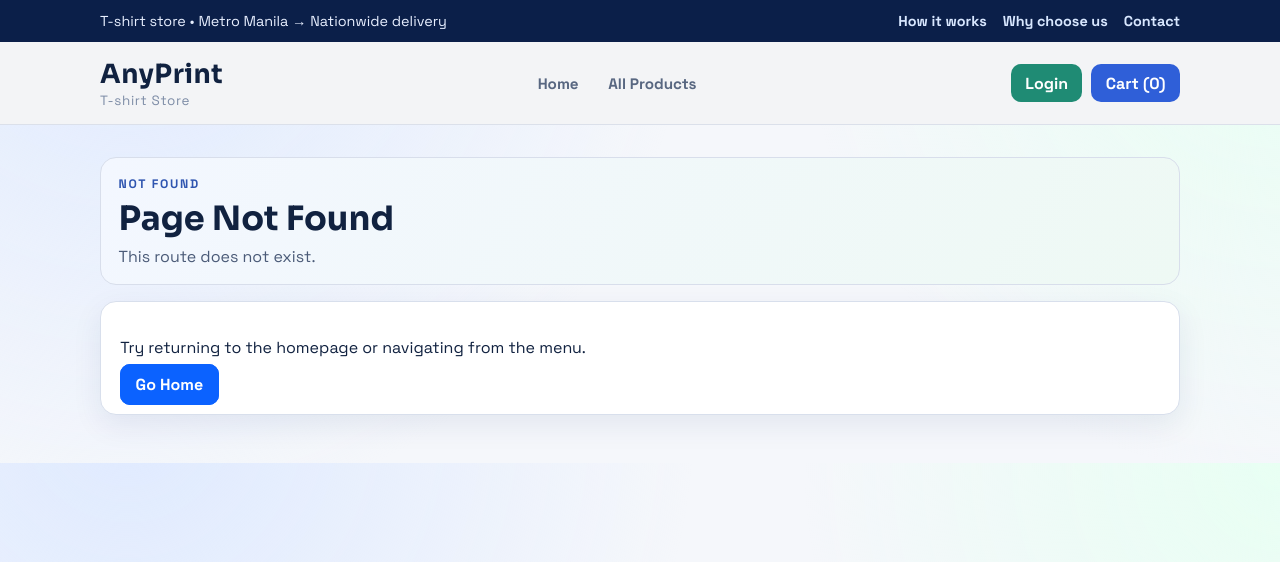
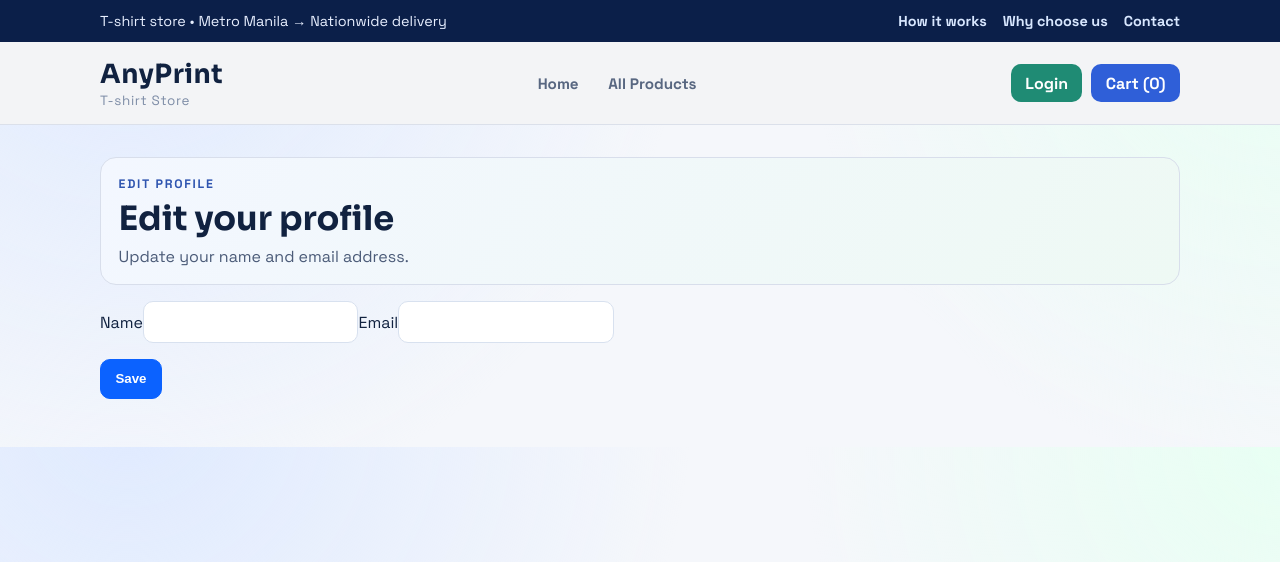
Before and after one commit to Saiganity1/AnyPrint_Prototype, a React (Vite) app in the folder react-vite/: page /account/edit in a window 1280 px wide. Shown: the top 562 px of the page. Built offline with nearby package versions, Linux system fonts and the light colour scheme; no server answers.

Commit message:
Account: add Edit Profile page and route; tweak colors/spacing to match theme

```diff
--- a/react-vite/src/App.jsx
+++ b/react-vite/src/App.jsx
@@ -4,6 +4,7 @@ import RequireManager from "./components/RequireManager";
 import AnalyticsPage from "./pages/AnalyticsPage";
 import AdminPage from "./pages/AdminPage";
 import AccountPage from "./pages/AccountPage";
+import EditProfilePage from "./pages/EditProfilePage";
 import OwnerDashboardPage from "./pages/OwnerDashboardPage";
 import RegisterPage from "./pages/RegisterPage";
 import HomePage from "./pages/HomePage";
@@ -23,6 +24,7 @@ function App() {
         <Route path="/login" element={<LoginPage />} />
         <Route path="/register" element={<RegisterPage />} />
         <Route path="/account" element={<AccountPage />} />
+        <Route path="/account/edit" element={<EditProfilePage />} />
         <Route path="/admin" element={<AdminPage />} />
         <Route path="/owner" element={<OwnerDashboardPage />} />
         <Route path="/checkout" element={<CheckoutPage />} />
--- a/react-vite/src/pages/AccountPage.jsx
+++ b/react-vite/src/pages/AccountPage.jsx
@@ -68,7 +68,7 @@ export default function AccountPage() {
       <div style={{ display: 'grid', gridTemplateColumns: '320px 1fr', gap: '1.5rem', alignItems: 'start' }}>
         <aside className="panel" style={{ borderRadius: 12, padding: '1.25rem' }}>
           <div style={{ display: 'flex', alignItems: 'center', gap: '0.9rem' }}>
-            <div style={{ width: 56, height: 56, borderRadius: 28, background: '#eef2ff', display: 'flex', alignItems: 'center', justifyContent: 'center', fontWeight: 700 }}>{(user.name||'U')[0].toUpperCase()}</div>
+            <div style={{ width: 56, height: 56, borderRadius: 28, background: 'linear-gradient(180deg, rgba(11,98,255,0.12), rgba(11,98,255,0.04))', border: '1px solid var(--brand)', color: 'var(--brand-deep)', display: 'flex', alignItems: 'center', justifyContent: 'center', fontWeight: 700 }}>{(user.name||'U')[0].toUpperCase()}</div>
             <div>
               <h3 style={{ margin: 0 }}>{displayName}</h3>
               <p className="meta" style={{ margin: 0 }}>{user.email || 'Not set'}</p>
--- /dev/null
+++ b/react-vite/src/pages/EditProfilePage.jsx
@@ -0,0 +1,68 @@
+import { useState } from "react";
+import { useNavigate } from "react-router-dom";
+import { getStoredUser, setStoredSession } from "../lib/auth";
+import { apiRequest, readJsonSafe, normalizeApiError } from "../lib/api";
+
+export default function EditProfilePage() {
+  const user = getStoredUser();
+  const navigate = useNavigate();
+  const [name, setName] = useState(user?.name || "");
+  const [email, setEmail] = useState(user?.email || "");
+  const [status, setStatus] = useState("");
+  const [error, setError] = useState("");
+
+  async function save(e) {
+    e.preventDefault();
+    setStatus("Saving...");
+    setError("");
+    try {
+      // Attempt server update if endpoint exists
+      const res = await apiRequest("users/me", {
+        method: "PUT",
+        headers: { "Content-Type": "application/json" },
+        body: JSON.stringify({ name, email }),
+      });
+      const body = await readJsonSafe(res);
+      if (!res.ok) throw new Error(normalizeApiError(body, "Could not update profile."));
+
+      // If server returns user, update stored session
+      const newUser = body.user || { ...user, name, email };
+      setStoredSession({ user: newUser });
+      setStatus("Profile updated.");
+      navigate("/account");
+    } catch (err) {
+      // Fallback: update local storage only
+      try {
+        setStoredSession({ user: { ...user, name, email } });
+        setStatus("Profile updated locally.");
+        navigate("/account");
+      } catch (err2) {
+        setError(err.message || "Could not save profile.");
+        setStatus("");
+      }
+    }
+  }
+
+  return (
+    <section className="account-page">
+      <div className="page-intro">
+        <p className="page-kicker">Edit Profile</p>
+        <h2 className="page-title">Edit your profile</h2>
+        <p className="page-lead">Update your name and email address.</p>
+      </div>
+
+      <form onSubmit={save} style={{ maxWidth: 640 }}>
+        <label className="label">Name</label>
+        <input value={name} onChange={(e) => setName(e.target.value)} className="input" />
+
+        <label className="label">Email</label>
+        <input value={email} onChange={(e) => setEmail(e.target.value)} className="input" />
+
+        {error ? <p className="error-text">{error}</p> : null}
+        <div style={{ marginTop: '1rem' }}>
+          <button className="btn" type="submit">Save</button>
+        </div>
+      </form>
+    </section>
+  );
+}
```
